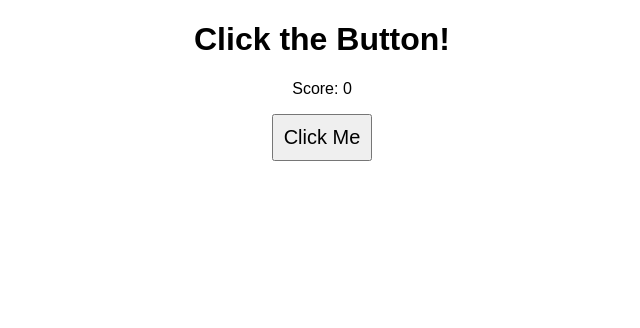
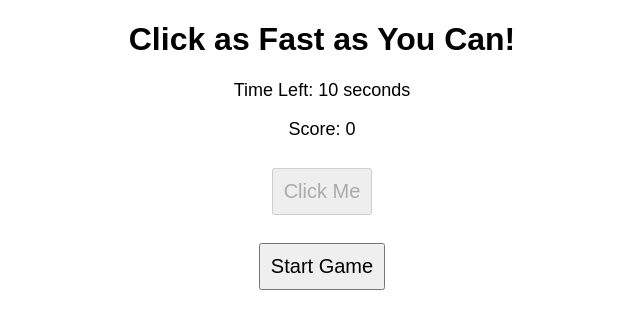
Before and after one commit to umesh0809-sys/umesh, a plain HTML site: page index.html in a window 1280 px wide. Shown: the whole page, without its empty margins (318-958 px from the left). Drawn offline with Linux system fonts and the light colour scheme.

Commit message:
Update index.html

```diff
--- a/index.html
+++ b/index.html
@@ -3,22 +3,54 @@
 <head>
     <meta charset="UTF-8">
     <meta name="viewport" content="width=device-width, initial-scale=1.0">
-    <title>Click Counter Game</title>
+    <title>Click Counter Game (With Timer)</title>
     <style>
         body { text-align: center; font-family: Arial, sans-serif; }
-        button { font-size: 20px; padding: 10px; }
+        button { font-size: 20px; padding: 10px; margin-top: 10px; }
+        p { font-size: 18px; }
     </style>
 </head>
 <body>
-    <h1>Click the Button!</h1>
+    <h1>Click as Fast as You Can!</h1>
+    <p>Time Left: <span id="time">10</span> seconds</p>
     <p>Score: <span id="score">0</span></p>
-    <button onclick="increaseScore()">Click Me</button>
+    <button id="clickButton" onclick="increaseScore()" disabled>Click Me</button>
+    <br><br>
+    <button onclick="startGame()">Start Game</button>
+    <p id="message"></p>
 
     <script>
         let score = 0;
+        let timeLeft = 10;
+        let timer;
+        let gameActive = false;
+
+        function startGame() {
+            score = 0;
+            timeLeft = 10;
+            gameActive = true;
+            document.getElementById("score").textContent = score;
+            document.getElementById("time").textContent = timeLeft;
+            document.getElementById("message").textContent = "";
+            document.getElementById("clickButton").disabled = false;
+
+            timer = setInterval(() => {
+                timeLeft--;
+                document.getElementById("time").textContent = timeLeft;
+                if (timeLeft <= 0) {
+                    clearInterval(timer);
+                    document.getElementById("clickButton").disabled = true;
+                    gameActive = false;
+                    document.getElementById("message").textContent = Time's up! Your final score is ${score}.;
+                }
+            }, 1000);
+        }
+
         function increaseScore() {
-            score++;
-            document.getElementById("score").textContent = score;
+            if (gameActive) {
+                score++;
+                document.getElementById("score").textContent = score;
+            }
         }
     </script>
 </body>
```
